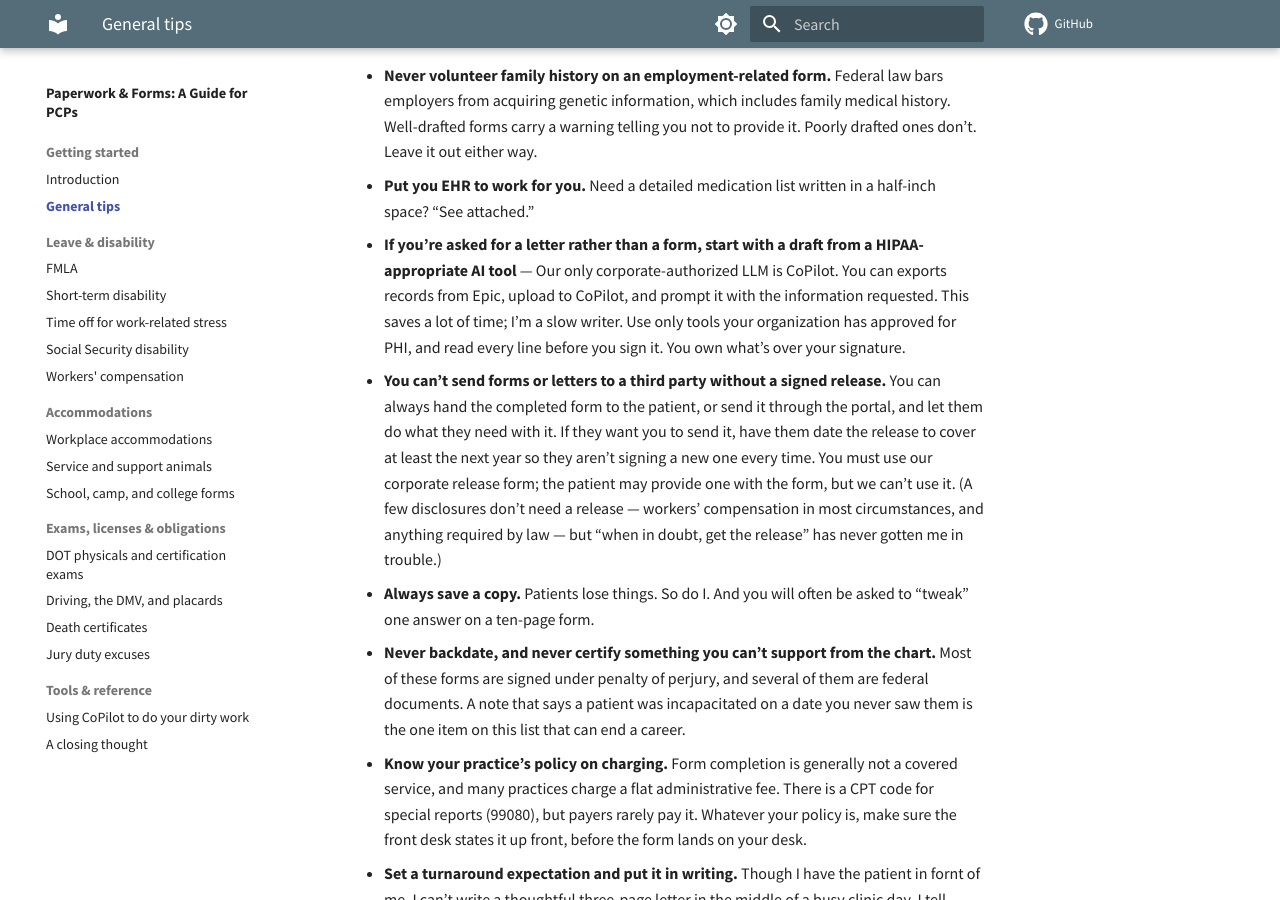
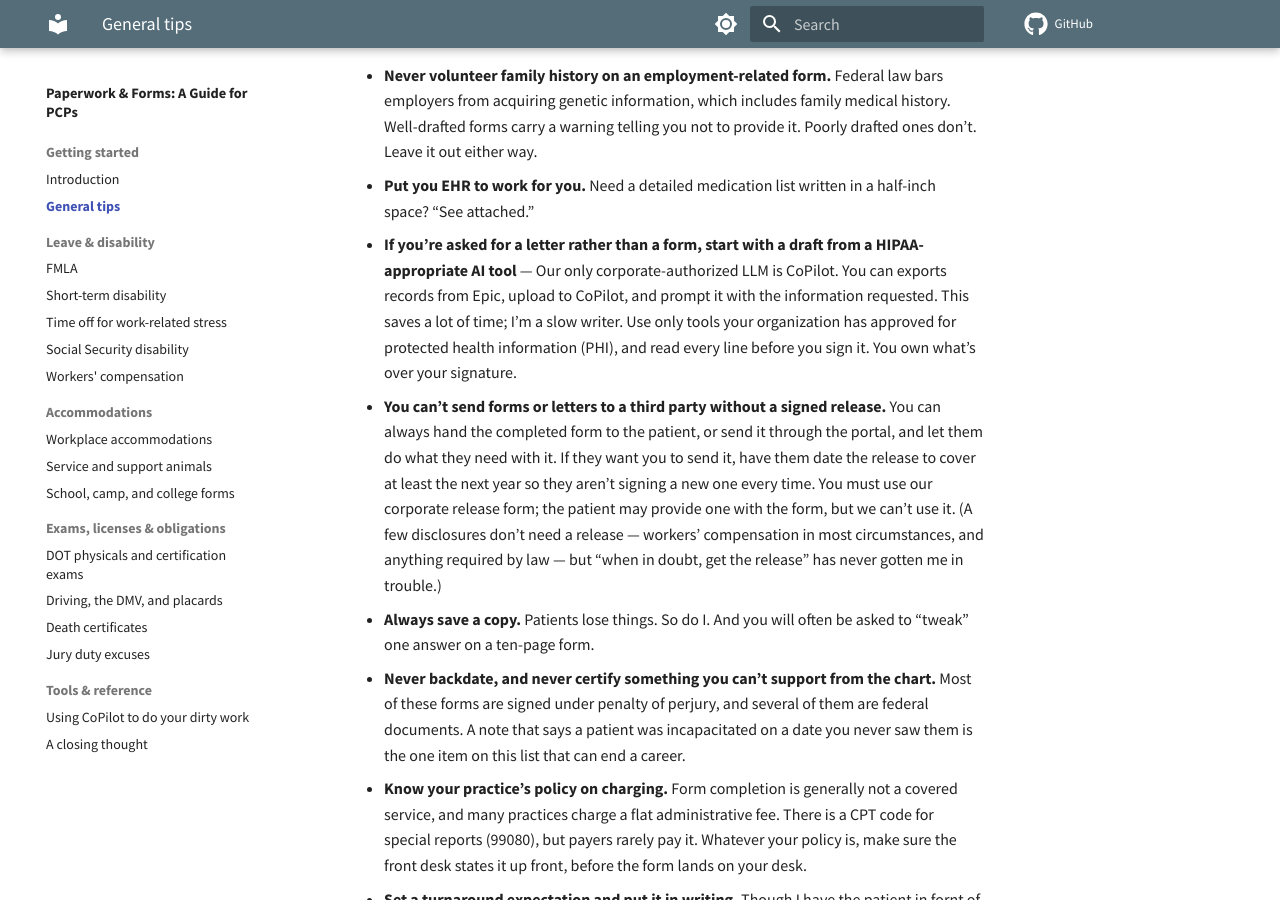
Before and after one commit to pdel4096/PCP-paperwork-guide, an MkDocs documentation site: the page built from docs/getting-started/general-tips.md, in a window 1280 px wide and 900 px high, scrolled down 592 px. Built offline with MkDocs 1.6.1 and Material for MkDocs 9.7.7, drawn with Linux system fonts in a browser that asks for light colours; comment, search, counter and statistics services are not loaded.

Commit message:
Clarify PHI terminology in general tips
Updated terminology for clarity regarding protected health information (PHI).

```diff
--- a/docs/getting-started/general-tips.md
+++ b/docs/getting-started/general-tips.md
@@ -16,7 +16,7 @@ title: "General tips"
 
 - **Put you EHR to work for you.** Need a detailed medication list written in a half-inch space? “See attached.”
 
-- **If you’re asked for a letter rather than a form, start with a draft from a HIPAA-appropriate AI tool** — Our only corporate-authorized LLM is CoPilot. You can exports records from Epic, upload to CoPilot, and prompt it with the information requested. This saves a lot of time; I’m a slow writer. Use only tools your organization has approved for PHI, and read every line before you sign it. You own what’s over your signature.
+- **If you’re asked for a letter rather than a form, start with a draft from a HIPAA-appropriate AI tool** — Our only corporate-authorized LLM is CoPilot. You can exports records from Epic, upload to CoPilot, and prompt it with the information requested. This saves a lot of time; I’m a slow writer. Use only tools your organization has approved for protected health information (PHI), and read every line before you sign it. You own what’s over your signature.
 
 - **You can’t send forms or letters to a third party without a signed release.** You can always hand the completed form to the patient, or send it through the portal, and let them do what they need with it. If they want you to send it, have them date the release to cover at least the next year so they aren’t signing a new one every time. You must use our corporate release form; the patient may provide one with the form, but we can’t use it. (A few disclosures don’t need a release — workers’ compensation in most circumstances, and anything required by law — but “when in doubt, get the release” has never gotten me in trouble.)
 
```
